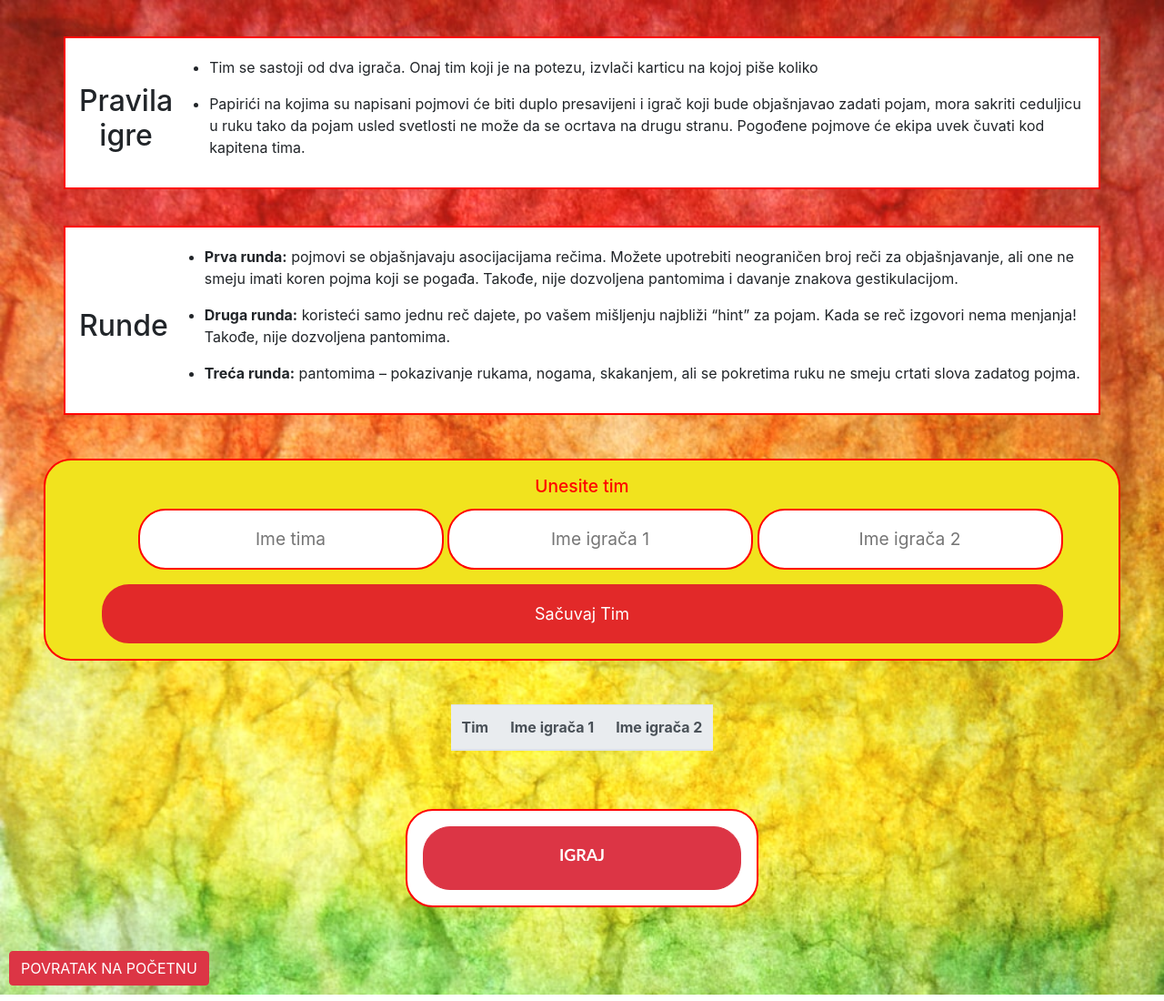
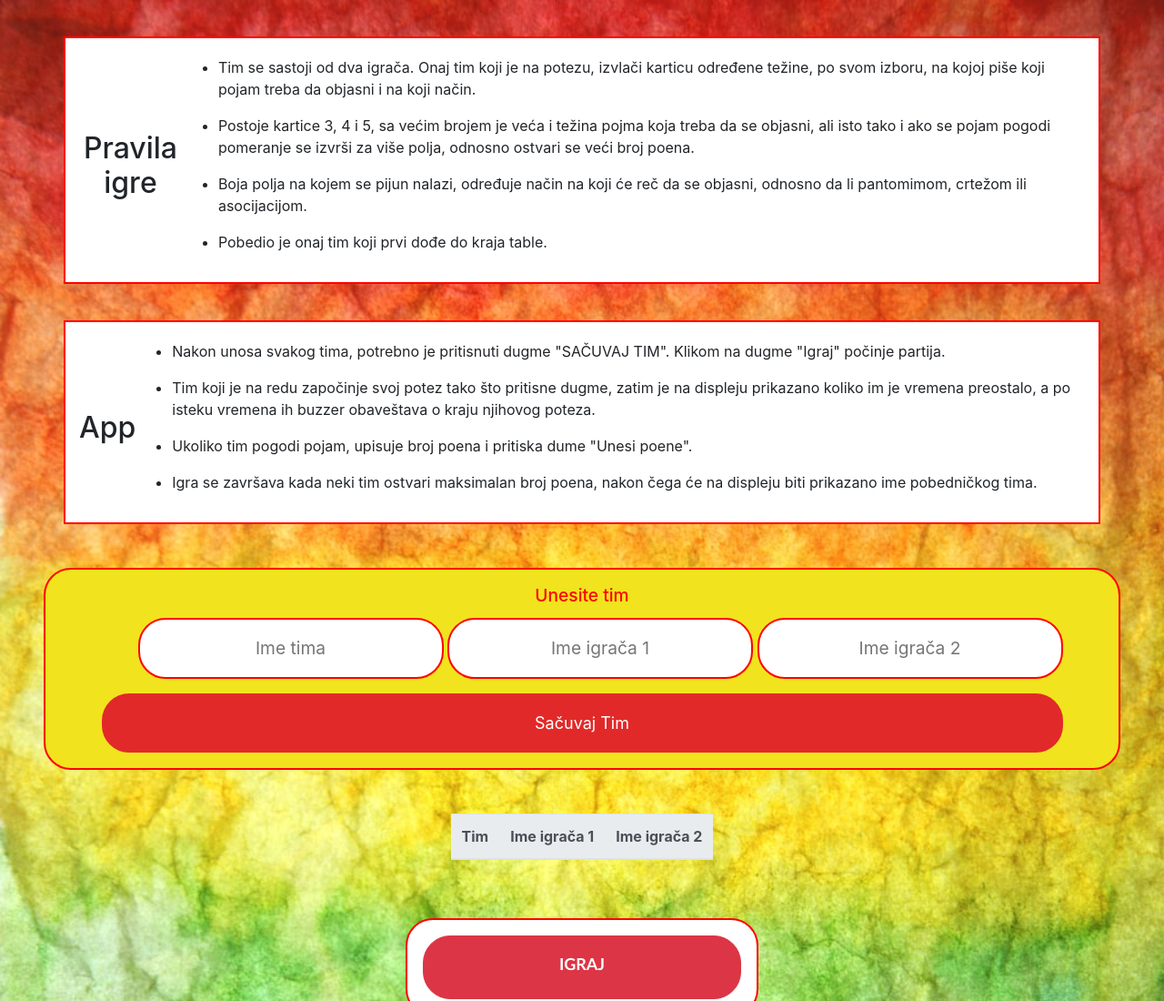
Before and after one commit to CordarJovana/Drustvene-igre-IOT, a plain HTML site: page activity.html in a window 1280 px wide. Shown: the top 1100 px of the page at 91% size. Drawn offline with nearby package versions, Linux system fonts and the light colour scheme.

Commit message:
Tekst-Activity

```diff
--- a/activity.html
+++ b/activity.html
@@ -16,18 +16,20 @@
     <div id="opis" class="container d-flex justify-content-center align-items-center ">
         <h2 id="podnaslov">Pravila igre</h2>
         <ul>
-            <li><p>Tim se sastoji od dva igrača. Onaj tim koji je na potezu, izvlači karticu na kojoj piše koliko </p></li>
-            <li><p> Papirići na kojima su napisani pojmovi će biti duplo presavijeni i igrač koji bude objašnjavao zadati pojam, mora sakriti ceduljicu u ruku tako da pojam usled svetlosti ne može da se ocrtava na drugu stranu. Pogođene pojmove će ekipa uvek čuvati kod kapitena tima.</p></li>
+            <li><p>Tim se sastoji od dva igrača. Onaj tim koji je na potezu, izvlači karticu određene težine, po svom izboru, na kojoj piše koji pojam treba da objasni i na koji način. </p></li>
+            <li><p>Postoje kartice 3, 4 i 5, sa većim brojem je veća i težina pojma koja treba da se objasni, ali isto tako i ako se pojam pogodi pomeranje se izvrši za više polja, odnosno ostvari se veći broj poena.</p></li>
+            <li><p>Boja polja na kojem se pijun nalazi, određuje način na koji će reč da se objasni, odnosno da li pantomimom, crtežom ili asocijacijom.</p></li>
+            <li><p>Pobedio je onaj tim koji prvi dođe do kraja table.</p></li>
         </ul>
     </div>
 
     <div id="opis" class="container d-flex justify-content-center align-items-center ">
-        <h2 id="podnaslov">Runde</h2>
+        <h2 id="podnaslov">App</h2>
         <ul>
-            <li><p> <b>Prva runda:</b> pojmovi se objašnjavaju asocijacijama rečima. Možete upotrebiti neograničen broj reči za objašnjavanje, ali one ne smeju imati koren pojma koji se pogađa. Takođe, nije dozvoljena pantomima i davanje znakova gestikulacijom. </p></li>
-            <li><p> <b>Druga runda:</b> koristeći samo jednu reč dajete, po vašem mišljenju najbliži “hint” za pojam. Kada se reč izgovori nema menjanja! Takođe, nije dozvoljena pantomima.</p></li>
-            <li><p> <b>Treća runda:</b> pantomima – pokazivanje rukama, nogama, skakanjem, ali se pokretima ruku ne smeju crtati slova zadatog pojma.</p></li>
-        </ul>
+            <li><p>Nakon unosa svakog tima, potrebno je pritisnuti dugme "SAČUVAJ TIM". Klikom na dugme "Igraj" počinje partija.</p></li>
+            <li><p>Tim koji je na redu započinje svoj potez tako što pritisne dugme, zatim je na displeju prikazano koliko im je vremena preostalo, a po isteku vremena ih buzzer obaveštava o kraju njihovog poteza.</p></li>
+            <li><p> Ukoliko tim pogodi pojam, upisuje broj poena i pritiska dume "Unesi poene".</p></li>
+            <li><p>Igra se završava kada neki tim ostvari maksimalan broj poena, nakon čega će na displeju biti prikazano ime pobedničkog tima.</p></li>
     </div>
 
     <div id="unosTima" class="m-5 indexButton">
```
